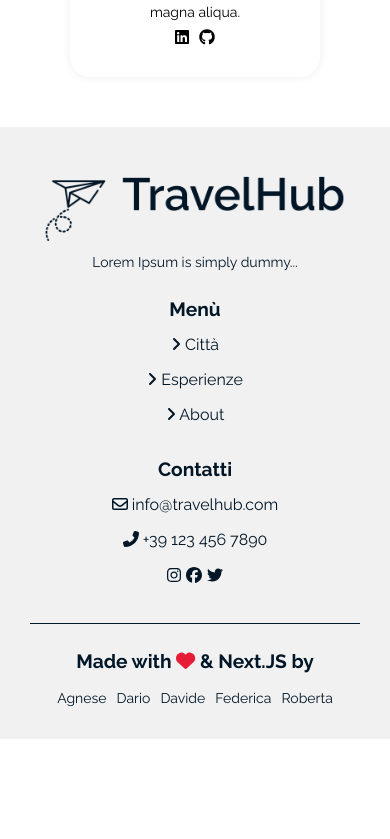
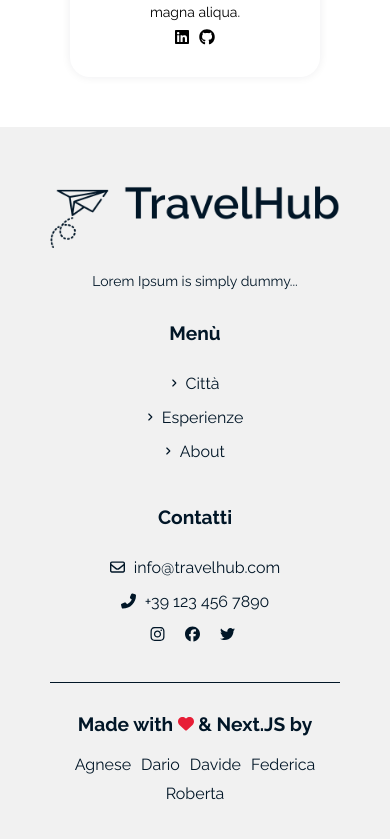
Before and after one commit to edgemony-coding-bootcamp/project-casimiro-a, a Next.js app: page /about in a window 390 px wide. Shown: the part 3255-4094 px from the top of the page. Before the commit the page ends 3994 px from the top, so only its background shows below. Built offline with nearby package versions, Linux system fonts and the light colour scheme.

Commit message:
fixed home-components responsive

```diff
--- a/components/Activities/index.jsx
+++ b/components/Activities/index.jsx
@@ -17,7 +17,7 @@
         <section className={styles.wrapper_activities}>
             {showTitle &&
                 <SectionTitle
-                    title = "Esperienze popolari:"
+                    title = "Esperienze popolari"
                     description = "Lorem Ipsum is simply dummy text of the printing and typesetting industry."
                     path = '/esperienze'
                     btntext = 'Visualizza tutte le esperienze'
--- a/components/Footer/Footer.module.scss
+++ b/components/Footer/Footer.module.scss
@@ -1,111 +1,118 @@
-
-@import "../../libs/variables.scss";
+@use '../../libs/variables.scss';
+@use '../../libs/mixins.scss';
 
 .footerWrapper{
     width: 100%;
+    @include mixins.flexContainer(column, space-between, space-around,25px);
 
-    display: flex;
-    flex-direction: column;
-    justify-content: space-around;
+    padding: 50px;
+    background-color: variables.$quaternary;
+    color: variables.$black;
 
-    padding: 30px;
-    line-height: 25px;
+        .rowItemsWrapper{
+            @include mixins.flexContainer(row, space-between, start);
+            flex-wrap: wrap;
+            .logoWrapper{
+                flex-grow:2;
 
-    background-color: $quaternary;
-    color: $black;
+                p {
+                    margin-left: 85px;
+                };
+            };
 
+            .menùWrapper, .contattiWrapper{
+                flex-grow: 1;
 
-    h2{
-        margin:0;
-    }
+                ul{
+                    list-style-type: none;
+                    li{
+                        margin-bottom: 15px;
+                        cursor: pointer;
+                        &:hover{
+                            color: variables.$primary;
+                            text-decoration: underline;
+                        };
+                    };
+                };
 
                 h3{
-        margin:0;
+                    margin-bottom: 30px;
+                };
+
+                .brandsIcons{
+                    display: flex;
+                    column-gap: 15px;
+                };
+            };
+        };
+
+        .AuthorsWrapper{
+            @include mixins.flexContainer(column, center, center,15px);
+            border-top:1px solid variables.$black;;
+
+            h3{
+                padding-top: 30px;
             }
-
-    img {
-        width: 300px;
+            a {
+                margin: 5px;
+                &:hover{
+                    color: variables.$primary;
+                }
             }
         }
 
-.rowItemsWrapper{
-    display: flex;
-    flex-direction: row;
-    justify-content: space-around;
-    padding-bottom: 20px;
-
-    ul{
-        list-style-type: none;
-        padding:0;
-    }
-}
-
-.logoWrapper{
-    flex-grow: 2;
-}
-
-.menùWrapper{
-    flex-grow: 1;
-    list-style-type: none;
-}
-
-.contattiWrapper{
-    flex-grow: 1;
-}
-
-.AuthorsWrapper{
-    border-top:1px solid $black;;
-    display: flex;
-    flex-direction: column;
-    align-items: center;
-
-
-    h3{
-        padding: 20px 0 10px 0;
-    }
-    a {
-        margin: 5px;
-    }
-}
         .icons{
-    width: 14px;
+            width: 15px;
+            margin-right: 5px;
         }
 
         .angleIcons{
             width: 6px;
+            margin-right: 5px;
         }
 
         .heart{
             width: 16px;
-    color: $primary;
+            color: variables.$primary;
         }
 
-.brandsIcons{
-    display: flex;
-    column-gap: 5px;
-    margin-top: 3px;
+
 }
+
+
+
+
+@media only screen and (max-width: 768px){
+    .footerWrapper{
+        .rowItemsWrapper{
+            .logoWrapper{
+                width: 100%;
+                text-align: center;
+                p {
+                    margin: 20px 0px 0px 0px;
+                };
+            }
+        }
+    }
+}
+
+
 
 @media only screen and (max-width: 480px) {
     .footerWrapper{
-        justify-content: center;
+        .rowItemsWrapper {
+            @include mixins.flexContainer(column, space-between, center);
             text-align: center;
-
-        line-height: 35px;
-
-        img {
-            width: 200px;
-        }
-    }
-
-    .rowItemsWrapper {
-        flex-direction: column;
-        justify-content: center;
-
-        div{margin: 10px 0;}
-    }
-
             .brandsIcons{
                 justify-content: center;
             }
         }
+        .AuthorsWrapper{
+            div{
+                @include mixins.flexContainer(row, center, center,0px);
+                flex-wrap: wrap;
+            }
+        }
+    }
+
+}
--- a/components/Footer/index.jsx
+++ b/components/Footer/index.jsx
@@ -53,7 +53,7 @@
 
         <div className={styles.AuthorsWrapper}>
             <h3>Made with <FontAwesomeIcon className={styles.heart} icon={faHeart} /> & Next.JS by</h3>
-            <p>
+            <div>
             <Link href="https://www.linkedin.com/in/agnese-spinella/">
                 <a target="_blank">Agnese</a>
             </Link>
@@ -69,7 +69,7 @@
             <Link href="https://www.linkedin.com/in/roberta-pennisi/">
                 <a target="_blank">Roberta</a>
             </Link>
-            </p>
+            </div>
         </div>
 
     </div>
```
Also changed, not shown: components/Activities/Activities.module.scss (+6 -8 lines), components/ActivityCard/Activitycard.module.scss (+7 -3 lines), components/ButtonHero/ButtonHero.module.scss (+4 -3 lines), components/Cities/Cities.module.scss (+8 -4 lines), components/SectionTitle/SectionTitle.module.scss (+6 -7 lines). Lines whose indentation alone changed are shown as unchanged.
